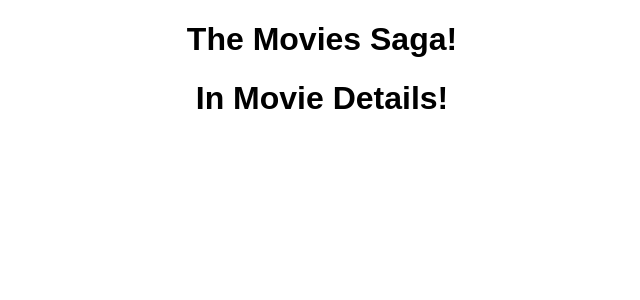
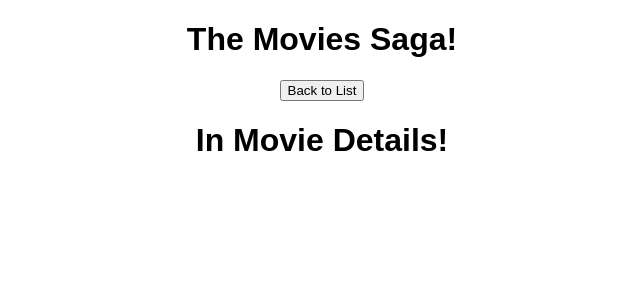
Before and after one commit to ComparettoH/weekend-challenge-6, a React (Create React App) app: page /#/details in a window 1280 px wide. Shown: the top 300 px of the page, without its empty margins (318-958 px from the left). Built offline with nearby package versions, Linux system fonts and the light colour scheme.

Commit message:
create back home button

```diff
--- a/src/components/MovieDetails/MovieDetails.jsx
+++ b/src/components/MovieDetails/MovieDetails.jsx
@@ -1,15 +1,22 @@
 import React, { useEffect } from 'react';
 import { useDispatch, useSelector } from 'react-redux';
-import {HashRouter as Router, Route} from 'react-router-dom';
+import {HashRouter as Router, Route, Link} from 'react-router-dom';
+import { useHistory } from 'react-router-dom/cjs/react-router-dom.min';
 
 
 function MovieDetails () {
     const dispatch = useDispatch();
+    const history = useHistory()
+
+    const backHome = () => {
+        history.push('/');
+    }
 
     return (
-        <div>
+        <main>
+            <button onClick={backHome}>Back to List</button>
             <h1>In Movie Details!</h1>
-        </div>
+        </main>
     )
 }
 
```
